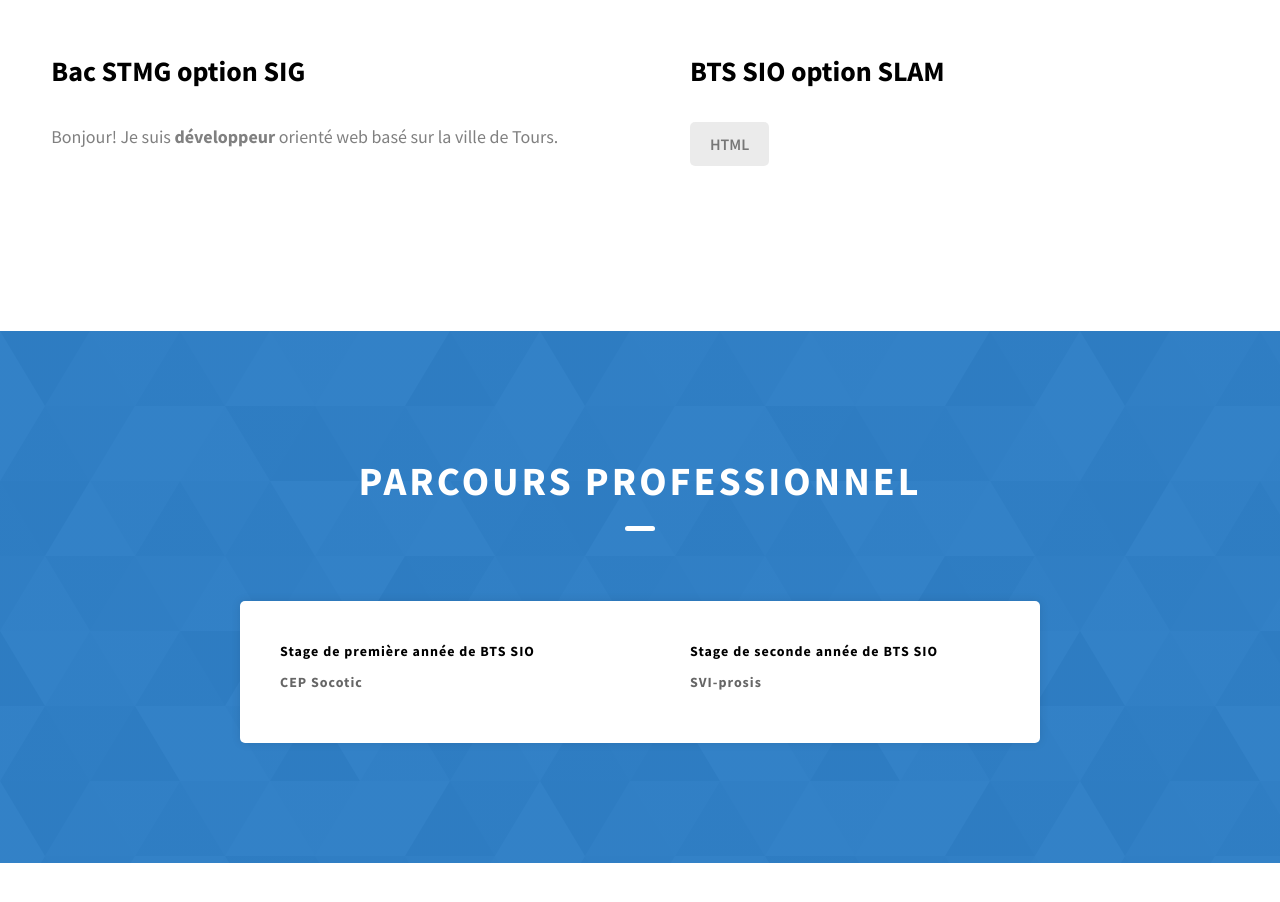
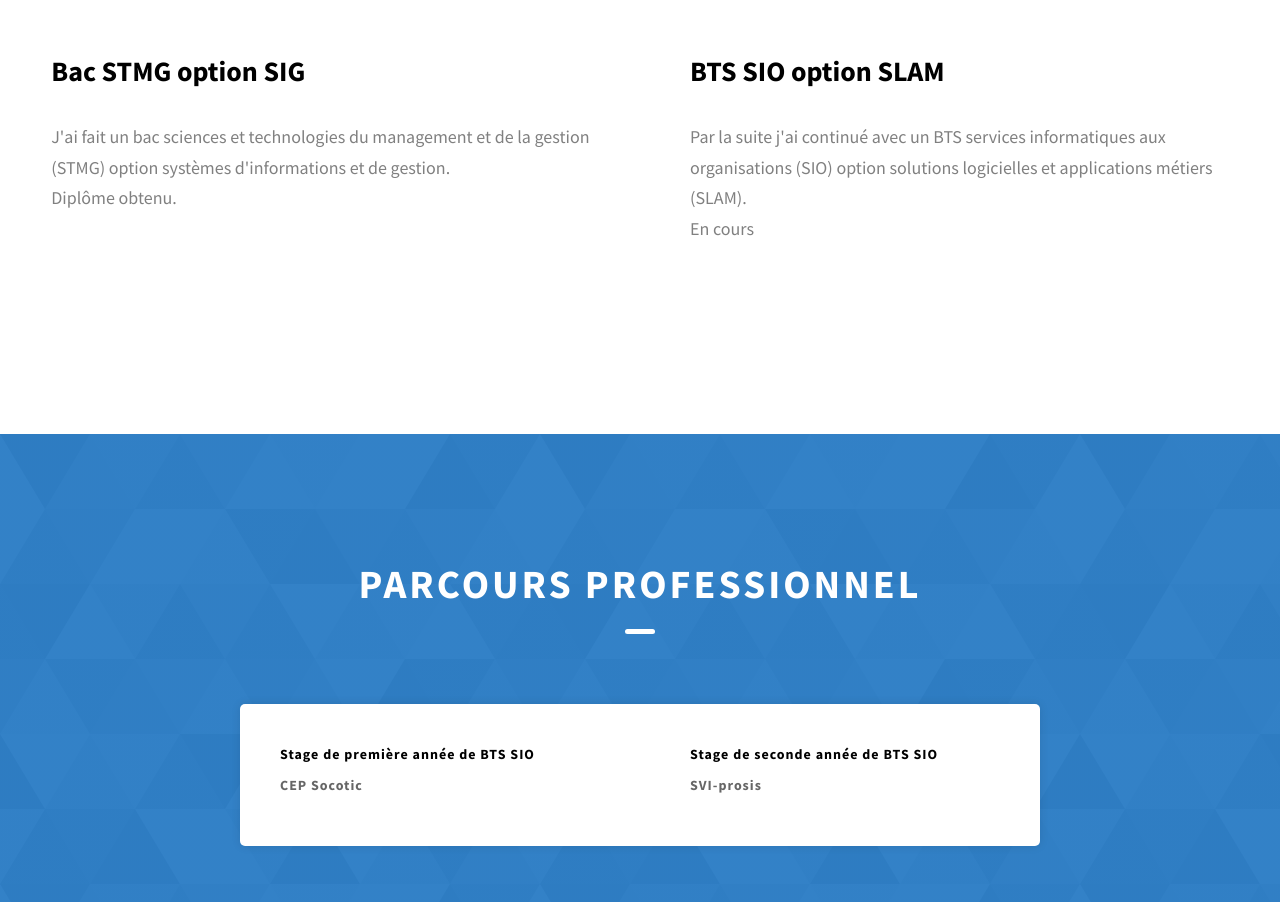
Before and after one commit to Guillaume-Got/portfolio, a website: page index.html in a window 1280 px wide. Shown: the part 1020-1922 px from the top of the page. Drawn offline with Linux system fonts and the light colour scheme.

Commit message:
Update index.html

```diff
--- a/index.html
+++ b/index.html
@@ -113,14 +113,19 @@
           <h3 class="about__content-title">Bac STMG option SIG</h3>
           <div class="about__content-details">
             <p class="about__content-details-para">
-              Bonjour! Je suis <strong> développeur </strong> orienté web basé sur la ville de Tours.
+              J'ai fait un bac sciences et technologies du management et de la gestion (STMG) option systèmes d'informations et de gestion.<br>
+              Diplôme obtenu.
             </p>
           </div>
         </div>
         <div class="about__content-skills">
           <h3 class="about__content-title">BTS SIO option SLAM</h3>
-          <div class="skills">
-            <div class="skills__skill">HTML</div>
+          <div class="about__content-details">
+            <p class="about__content-details-para">
+              Par la suite j'ai continué avec un BTS services informatiques aux organisations (SIO) option solutions
+logicielles et applications métiers (SLAM).<br>
+              En cours
+            </p>
           </div></br></br>
         </div>
       </div>
```
